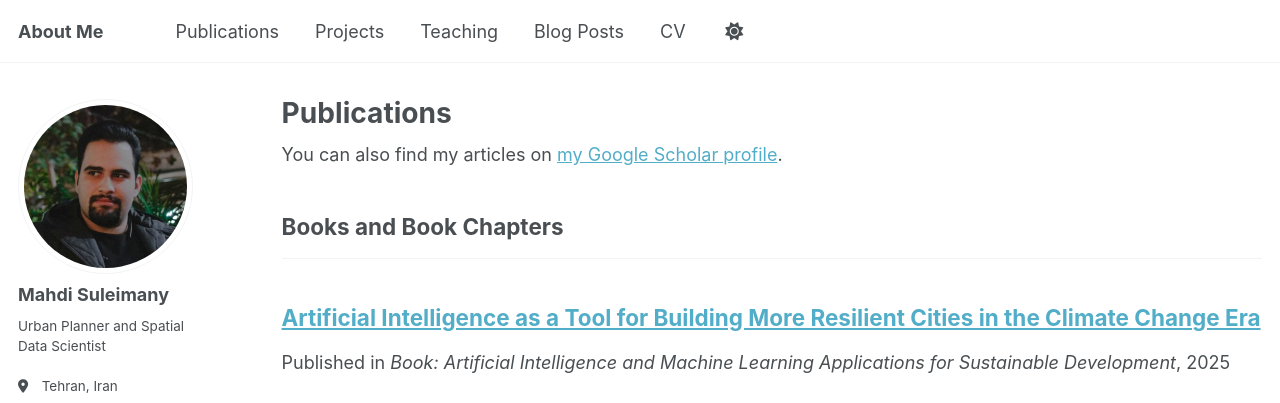
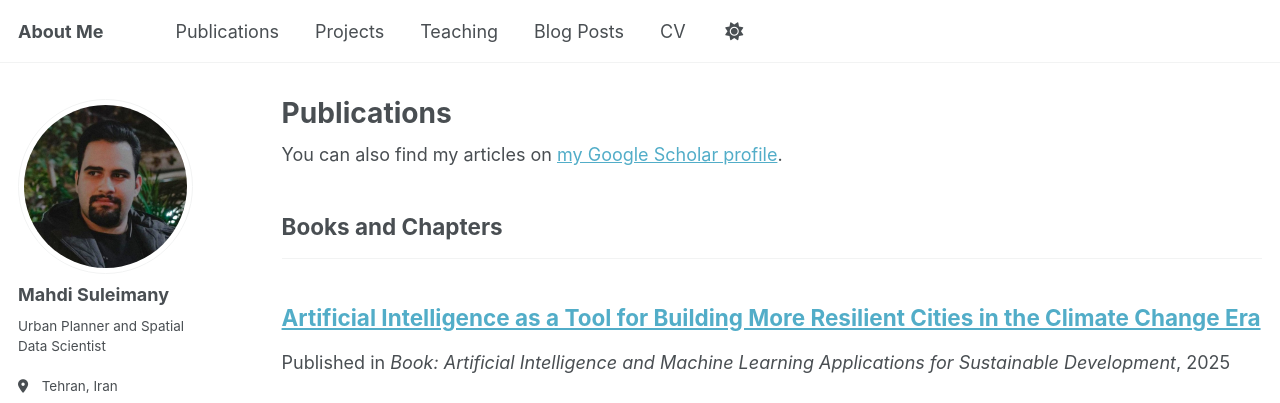
Before and after one commit to mo-soleimani/mo-soleimani.github.io, a Jekyll site: the page built from _pages/publications.html, in a window 1280 px wide and 900 px high. Shown: the top 403 px of the window. Built offline with Jekyll 4.4.1, drawn with Linux system fonts in a browser that asks for light colours; some web fonts are replaced.

Commit message:
Update _config.yml

```diff
--- a/_config.yml
+++ b/_config.yml
@@ -79,7 +79,7 @@ author:
 # Publication Category - The following the list of publication categories and their headings
 publication_category:
   books:
-    title: 'Books and Book Chapters'
+    title: 'Books and Chapters'
   manuscripts:
     title: 'Journal Articles'
   conferences:
```
